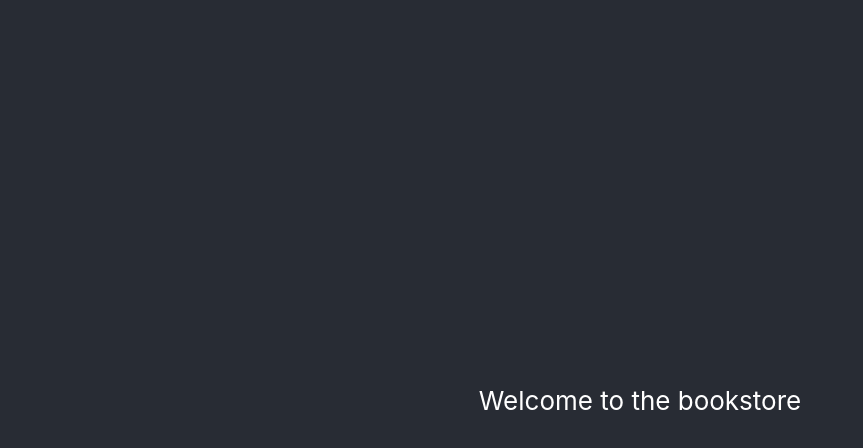
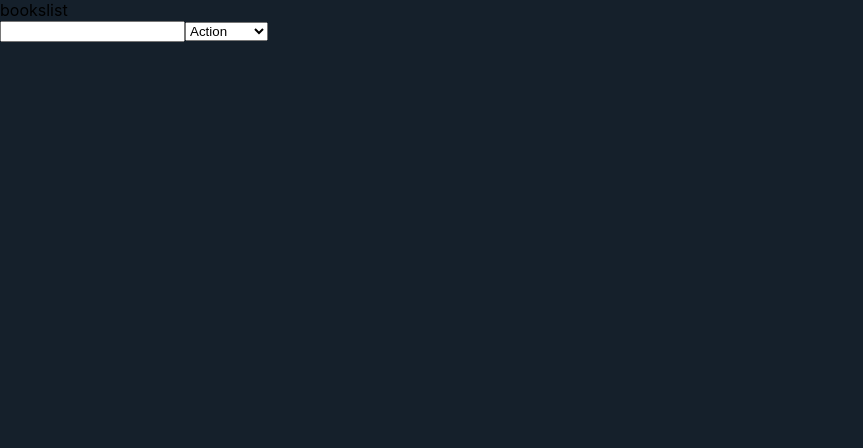
Before and after one commit to m15e/react-bookstore, a React (Create React App) app: page / in a window 1280 px wide. Shown: the top 448 px of the page, without its empty margins (0-863 px from the left). Built offline with nearby package versions, Linux system fonts and the light colour scheme.

Commit message:
ADD components

```diff
--- a/src/App.css
+++ b/src/App.css
@@ -1,39 +1,34 @@
-.App {
-  text-align: center;
+html {
+  box-sizing: border-box;
+  font-size: 16px;
 }
 
-.App-logo {
-  height: 40vmin;
-  pointer-events: none;
+*,
+*::before,
+*::after {
+  box-sizing: inherit;
 }
 
-@media (prefers-reduced-motion: no-preference) {
-  .App-logo {
-    animation: App-logo-spin infinite 20s linear;
-  }
+body {
+  background-color: rgb(21, 32, 43);
 }
 
-.App-header {
-  background-color: #282c34;
-  min-height: 100vh;
-  display: flex;
-  flex-direction: column;
-  align-items: center;
-  justify-content: center;
-  font-size: calc(10px + 2vmin);
-  color: white;
+body,
+h1,
+h2,
+h3,
+h4,
+h5,
+h6,
+p,
+ol,
+ul {
+  margin: 0;
+  padding: 0;
+  font-weight: normal;
 }
 
-.App-link {
-  color: #61dafb;
+ol,
+ul {
+  list-style: none;
 }
-
-@keyframes App-logo-spin {
-  from {
-    transform: rotate(0deg);
-  }
-
-  to {
-    transform: rotate(360deg);
-  }
-}
--- a/src/App.js
+++ b/src/App.js
@@ -1,11 +1,12 @@
 import './App.css';
+import BooksList from './components/BooksList';
+import BooksForm from './components/BooksForm';
 
 function App() {
   return (
-    <div className="App">
-      <header className="App-header">
-        <p>Welcome to the bookstore</p>
-      </header>
+    <div>
+      <BooksList />
+      <BooksForm />
     </div>
   );
 }
--- /dev/null
+++ b/src/components/BooksForm.js
@@ -0,0 +1,25 @@
+import React from "react";
+
+function BooksForm() {
+  const categories = [
+    "Action",
+    "Biography",
+    "History",
+    "Horror",
+    "Kids",
+    "Learning",
+    "Sci-Fi",
+  ];
+  return (
+    <form>
+      <input type="text" name="title" />
+      <select name="categories">
+        {categories.map(cat => (
+          <option value={cat}>{cat}</option>
+        ))}
+      </select>
+    </form>
+  );
+}
+
+export default BooksForm;
--- /dev/null
+++ b/src/components/BooksList.js
@@ -0,0 +1,9 @@
+import React from 'react';
+
+const BooksList = () => (
+  <div>
+    <p>bookslist</p>
+  </div>
+);
+
+export default BooksList;
```
Also changed, not shown: src/components/Book.js (added, +11 -0 lines), eslintrc.json (renamed from .eslintrc.json), src/actions/index.js (added), src/reducers/books.js (added), src/reducers/index.js (added), 1 other file (tests, documents, lock files or other folders).
